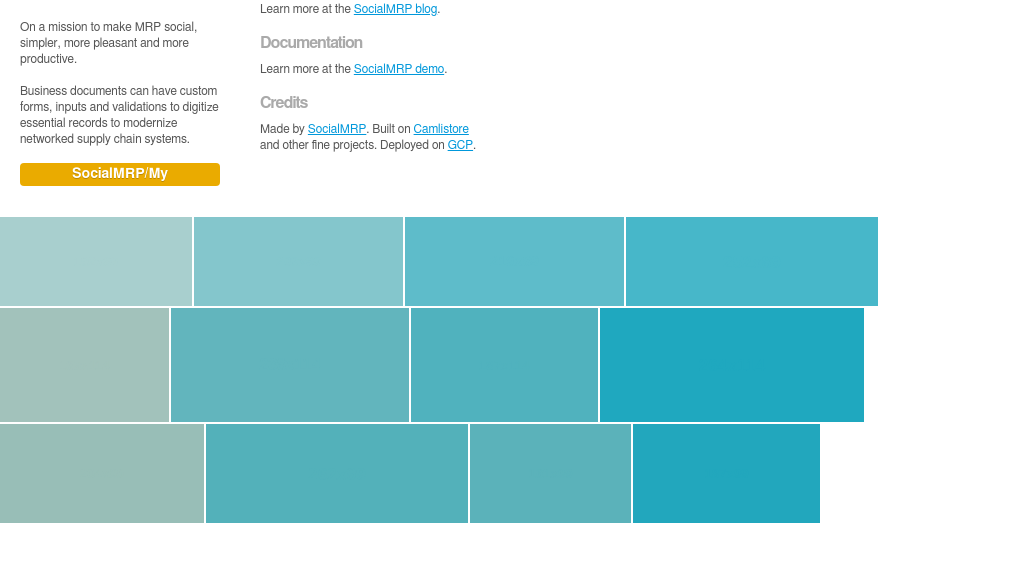
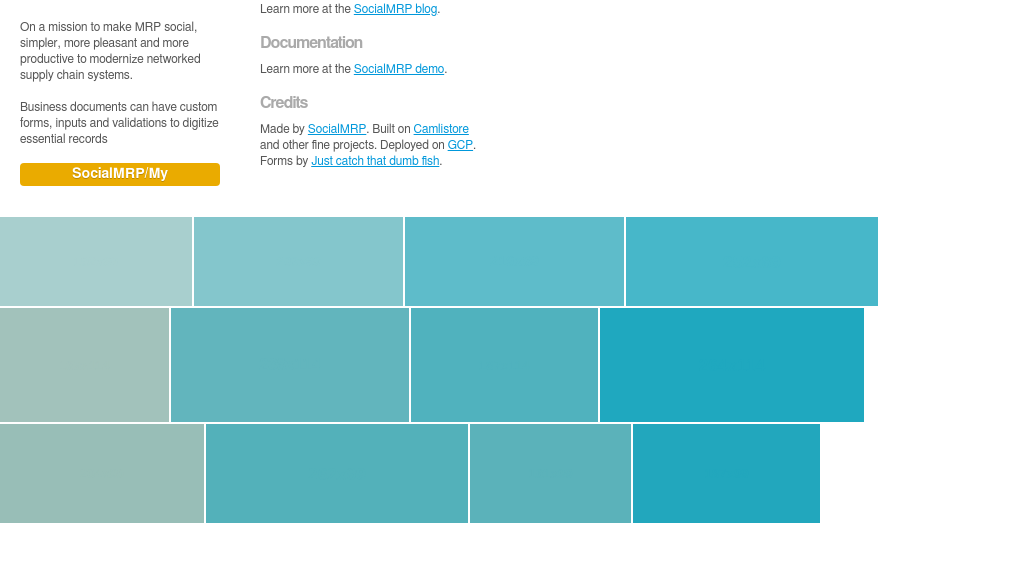
Before and after one commit to cliveb/socialmrpsite, a plain HTML site: page index.html in a window 1280 px wide. Shown: the part 167-728 px from the top of the page, without its empty margins (0-1023 px from the left). Drawn offline with nearby package versions, Linux system fonts and the light colour scheme.

Commit message:
Just catch that dumb fish
http://firebase.foo

```diff
--- a/index.html
+++ b/index.html
@@ -48,9 +48,9 @@ h2.ie {font:3em inherit;color:red;position:fixed;top:0px;margin:0;z-index:2;widt
 		<div class="block header">
 			<h1>SocialMRP.com</h1>
 			<p>
-				On a mission to make MRP social, simpler, more pleasant and more productive.
+				On a mission to make MRP social, simpler, more pleasant and more productive to modernize networked supply chain systems.
 			</p>
-			<p>Business documents can have custom forms, inputs and validations to digitize essential records to modernize networked supply chain systems.</p>
+			<p>Business documents can have custom forms, inputs and validations to digitize essential records</p>
 			<a href="https://104.197.206.239/ui/" id="download">SocialMRP/My</a>
 		</div>
 		<div class="block" id="details">
@@ -64,7 +64,7 @@ h2.ie {font:3em inherit;color:red;position:fixed;top:0px;margin:0;z-index:2;widt
 			</p>
 			<h2>Credits</h2>
 			<p>
-				Made by <a href="http://www.socialmrp.com">SocialMRP</a>. Built on <a href="http://www.camlistore.org">Camlistore</a> and other fine projects. Deployed on <a href="https://cloud.google.com/">GCP</a>.
+				Made by <a href="http://www.socialmrp.com">SocialMRP</a>. Built on <a href="http://www.camlistore.org">Camlistore</a> and other fine projects. Deployed on <a href="https://cloud.google.com/">GCP</a>. Forms by <a href="https://admin/firebase/access.html" class="button button-white feature-link">Just catch that dumb fish</a>.
 			</p>
 		</div>
 	</div>
```
